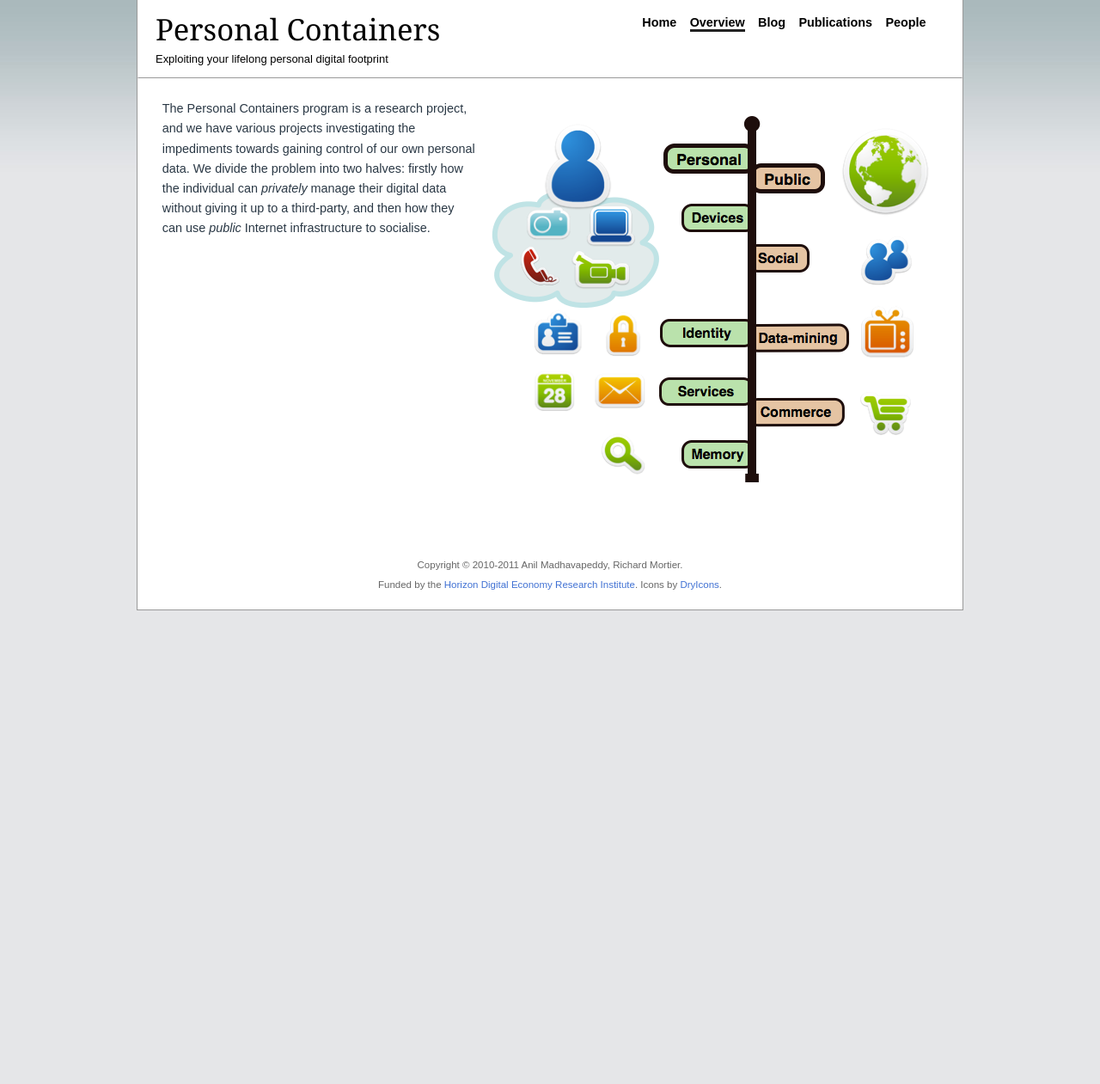
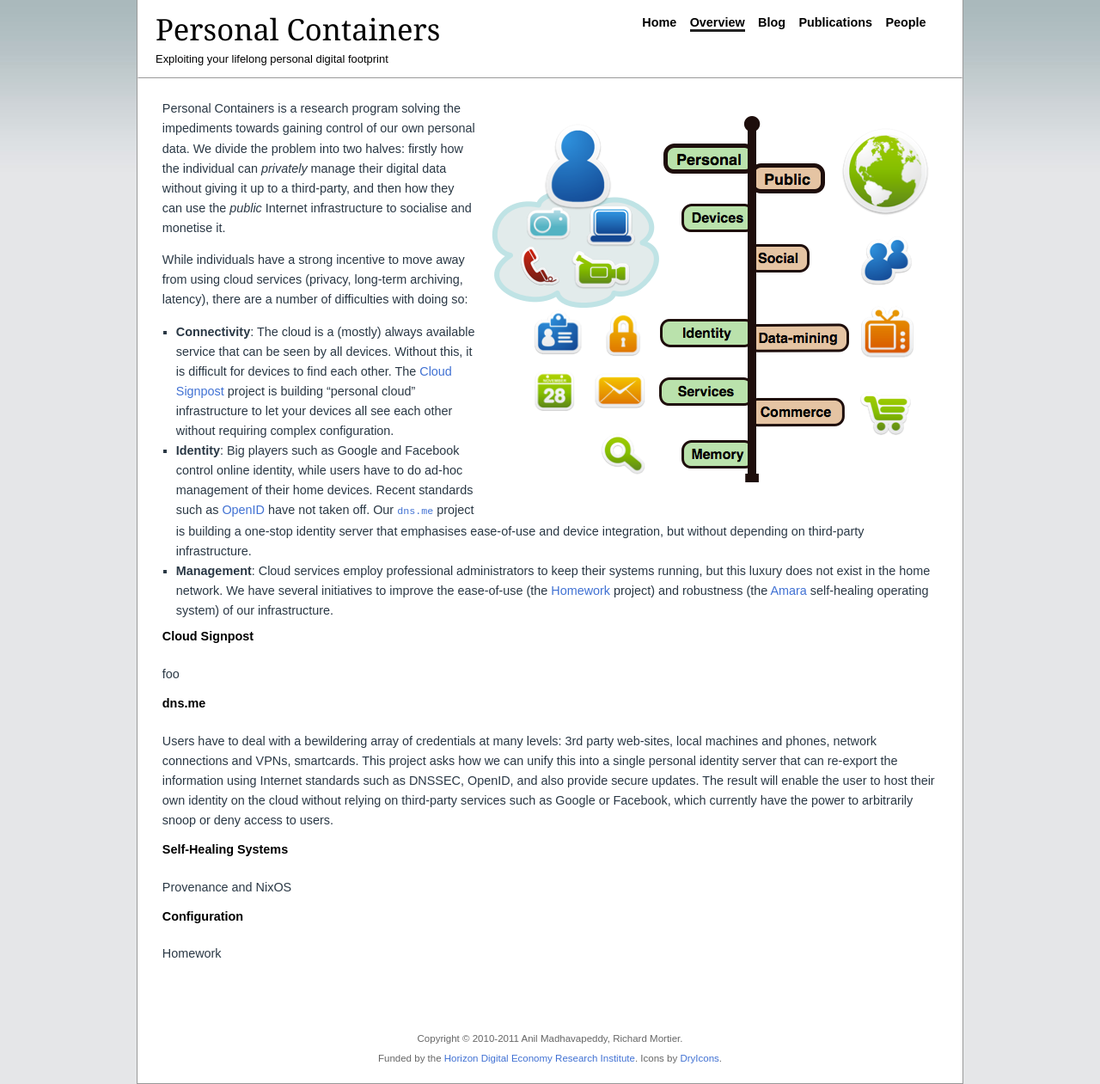
Before and after one commit to avsm/perscon.net, a Jekyll site: the page built from overview/index.md, in a window 1280 px wide. Shown: the whole page at 86% size. Built offline with Jekyll 4.4.1, drawn with Linux system fonts in a browser that asks for light colours; before the commit the page ends 900 px from its top, so only the background shows below that.

Commit message:
WIP overview commit

```diff
--- a/overview/index.md
+++ b/overview/index.md
@@ -5,4 +5,29 @@ section: overview
 ---
 
 <img src="/graffle/arch.png" align="right" style="float:right" />
-The Personal Containers program is a research project, and we have various projects investigating the impediments towards gaining control of our own personal data. We divide the problem into two halves: firstly how the individual can <i>privately</i> manage their digital data without giving it up to a third-party, and then how they can use <i>public</i> Internet infrastructure to socialise.
+
+Personal Containers is a research program solving the impediments towards gaining control of our own personal data. We divide the problem into two halves: firstly how the individual can <i>privately</i> manage their digital data without giving it up to a third-party, and then how they can use the <i>public</i> Internet infrastructure to socialise and monetise it.
+
+While individuals have a strong incentive to move away from using cloud services (privacy, long-term archiving, latency), there are a number of difficulties with doing so:
+
+* **Connectivity**: The cloud is a (mostly) always available service that can be seen by all devices. Without this, it is difficult for devices to find each other. The <a href="#signpost">Cloud Signpost</a> project is building "personal cloud" infrastructure to let your devices all see each other without requiring complex configuration.
+* **Identity**: Big players such as Google and Facebook control online identity, while users have to do ad-hoc management of their home devices. Recent standards such as <a href="http://openid.net/">OpenID</a> have not taken off. Our <tt><a href="#identity">dns.me</a></tt> project is building a one-stop identity server that emphasises ease-of-use and device integration, but without depending on third-party infrastructure.
+* **Management**: Cloud services employ professional administrators to keep their systems running, but this luxury does not exist in the home network. We have several initiatives to improve the ease-of-use (the <a href="#homework">Homework</a> project) and robustness (the <a href="#amara">Amara</a> self-healing operating system) of our infrastructure.
+
+### Cloud Signpost
+<a name="signpost" />
+
+foo
+
+
+### dns.me
+
+Users have to deal with a bewildering array of credentials at many levels: 3rd party web-sites, local machines and phones, network connections and VPNs, smartcards. This project asks how we can unify this into a single personal identity server that can re-export the information using Internet standards such as DNSSEC, OpenID, and also provide secure updates. The result will enable the user to host their own identity on the cloud without relying on third-party services such as Google or Facebook, which currently have the power to arbitrarily snoop or deny access to users.
+
+### Self-Healing Systems
+
+Provenance and NixOS
+
+### Configuration
+
+Homework
```
